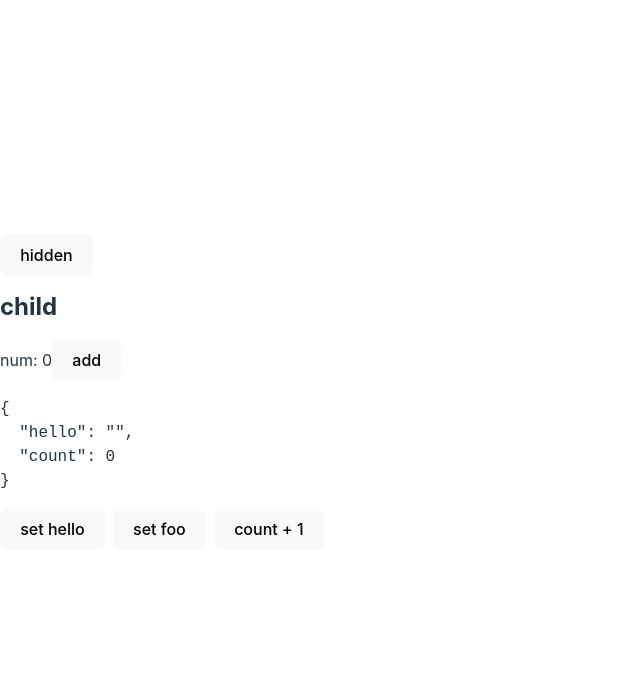
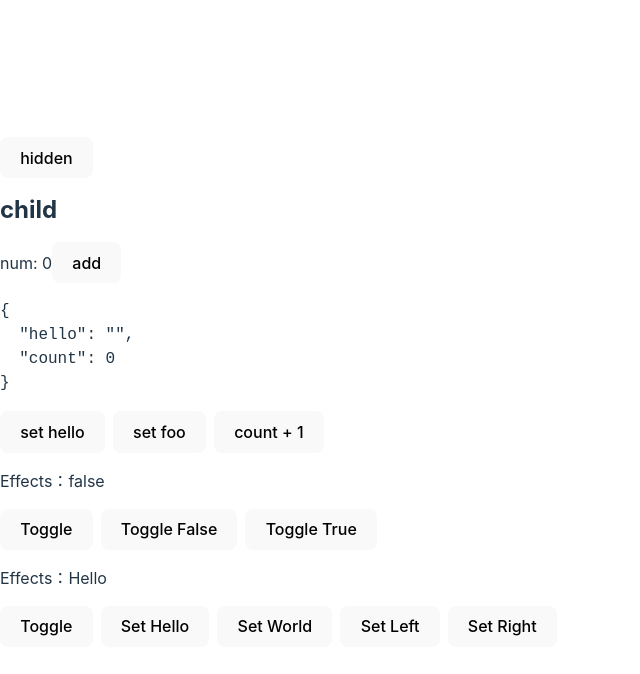
Before and after one commit to weeqe/f-hooks, a React (Vite) app: page / in a window 1280 px wide. Shown: the top 674 px of the page, without its empty margins (0-640 px from the left). Built offline with nearby package versions, Linux system fonts and the light colour scheme.

Commit message:
feat: useToggle useBoolean

```diff
--- a/src/App.tsx
+++ b/src/App.tsx
@@ -2,6 +2,8 @@ import {useEffect, useState} from 'react'
 import useUnmount from "./hooks/useUnmount";
 import useUnmountedRef from './hooks/useUnmountedRef'
 import SetStateDemo from "./hooks/useSetState/demo";
+import ToggleDemo from './hooks/useToggle/demo'
+import ToggleDemo2 from './hooks/useToggle/demo2'
 
 function App() {
   const [show, setShow] = useState(true);
@@ -10,6 +12,8 @@ function App() {
       <button onClick={() => setShow(!show)}>hidden</button>
       {show ? <Child/> : null}
       <SetStateDemo />
+      <ToggleDemo />
+      <ToggleDemo2 />
     </div>
   )
 }
--- /dev/null
+++ b/src/hooks/useToggle/demo.tsx
@@ -0,0 +1,32 @@
+/**
+ * title: Basic usage
+ * desc: Default value is boolean，alike useBoolean.
+ *
+ * title.zh-CN: 基础用法
+ * desc.zh-CN: 默认为 boolean 切换，基础用法与 useBoolean 一致。
+ */
+
+import React from 'react';
+import useToggle from "./index";
+
+export default () => {
+  const [state, {toggle, setLeft, setRight}] = useToggle();
+
+  return (
+    <div>
+      <p>Effects：{`${state}`}</p>
+      <p>
+        <button type="button" onClick={toggle}>
+          Toggle
+        </button>
+        <button type="button" onClick={setLeft} style={{margin: '0 8px'}}>
+          Toggle False
+        </button>
+        <button type="button" onClick={setRight}>
+          Toggle True
+        </button>
+      </p>
+    </div>
+
+  );
+};
--- /dev/null
+++ b/src/hooks/useToggle/demo2.tsx
@@ -0,0 +1,36 @@
+/**
+ * title: Toggle between any two values
+ * desc: Accept two optional parameters and toggle between them.
+ *
+ * title.zh-CN: 在任意两个值之间切换
+ * desc.zh-CN: 接受两个可选参数，在它们之间进行切换。
+ */
+import React from 'react';
+import useToggle from "./index";
+
+export default () => {
+  const [state, { toggle, set, setLeft, setRight }] = useToggle('Hello', 'World');
+
+  return (
+    <div>
+      <p>Effects：{state}</p>
+      <p>
+        <button type="button" onClick={toggle}>
+          Toggle
+        </button>
+        <button type="button" onClick={() => set('Hello')} style={{ margin: '0 8px' }}>
+          Set Hello
+        </button>
+        <button type="button" onClick={() => set('World')}>
+          Set World
+        </button>
+        <button type="button" onClick={setLeft} style={{ margin: '0 8px' }}>
+          Set Left
+        </button>
+        <button type="button" onClick={setRight}>
+          Set Right
+        </button>
+      </p>
+    </div>
+  );
+};
--- /dev/null
+++ b/src/hooks/useToggle/index.tsx
@@ -0,0 +1,37 @@
+import {useMemo, useState} from "react";
+
+
+interface Actions<T> {
+  toggle: () => void
+  set: (state: T) => void
+  setLeft: () => void
+  setRight: () => void
+}
+
+function useToggle<T = boolean>(): [boolean, Actions<T>]
+
+function useToggle<T>(defaultValue: T): [T, Actions<T>]
+
+function useToggle<T, U>(defaultValue: T, reverseValue: U): [T | U, Actions<T | U>]
+
+function useToggle<D, R>(defaultValue: D = false as D, reverseValue?: R) {
+  const [state, setState] = useState<D | R>(defaultValue);
+
+  const actions = useMemo<Actions<D | R>>(() => {
+    const reverseValueOrigin = (reverseValue === undefined ? !defaultValue : reverseValue) as D | R
+    const toggle = () => setState(prev => prev === defaultValue ? reverseValueOrigin : defaultValue)
+    const set = (val: D | R) => setState(val)
+    const setLeft = () => setState(defaultValue)
+    const setRight = () => setState(reverseValueOrigin)
+    return {
+      toggle,
+      set,
+      setLeft,
+      setRight
+    }
+  }, []);
+
+  return [state, actions]
+}
+
+export default useToggle
--- /dev/null
+++ b/src/router/index.ts
@@ -0,0 +1 @@
+import { Route, useRoutes } from 'react-router-dom'
```
Also changed, not shown: src/hooks/useBoolean/index.tsx (added, +28 -0 lines), 2 other files (tests, documents, lock files or other folders).
